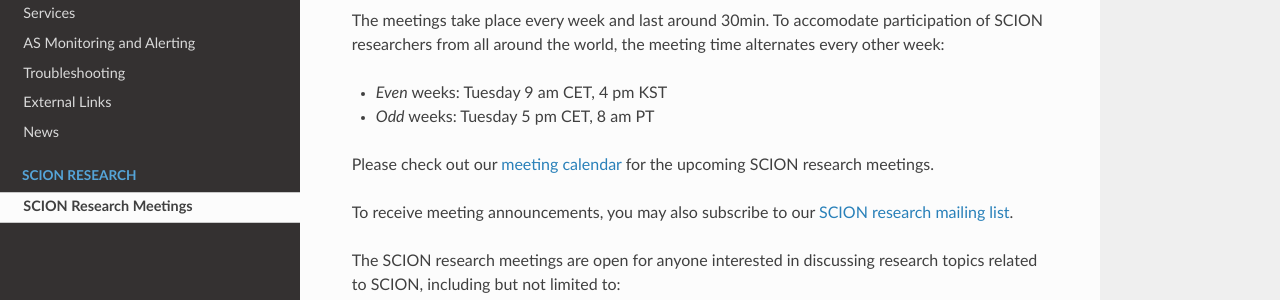
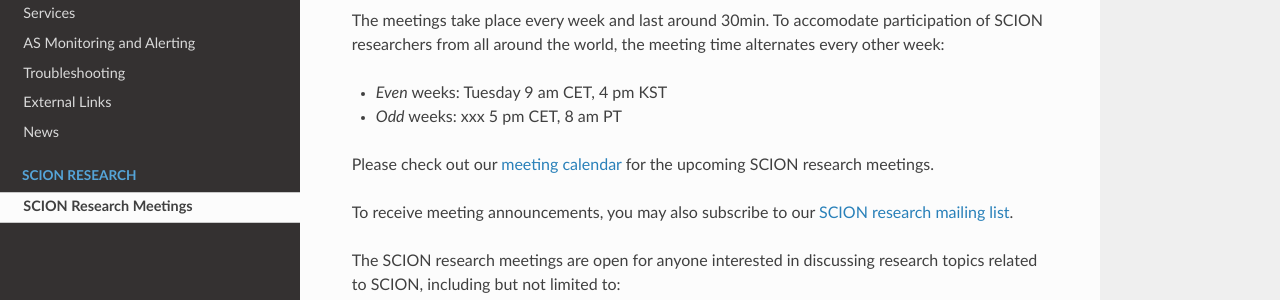
Before and after one commit to netsys-lab/scion-education-network-documentation, a Sphinx documentation site: the page built from docs/source/scion-research/meetings.rst, in a window 1280 px wide and 1357 px high. Shown: the part 223-523 px from the top of the window. Built offline with Sphinx 7.4.7 and the Read the Docs theme 2.0.0, drawn with Linux system fonts in a browser that asks for light colours.

Commit message:
Update meetings.rst

```diff
--- a/docs/source/scion-research/meetings.rst
+++ b/docs/source/scion-research/meetings.rst
@@ -9,7 +9,7 @@
 The meetings take place every week and last around 30min. To accomodate participation of SCION researchers from all around the world, the meeting time alternates every other week:
 
 - *Even* weeks: Tuesday 9 am CET, 4 pm KST
-- *Odd* weeks: Tuesday 5 pm CET, 8 am PT
+- *Odd* weeks: xxx 5 pm CET, 8 am PT
 
 Please check out our `meeting calendar <https://calendar.google.com/calendar/embed?src=939a1986f2053f25f1b4b47c14b69f30137b8549637c5a806fee816be68535ea%40group.calendar.google.com&ctz=Europe%2FZurich>`_ for the upcoming SCION research meetings.
 
```
